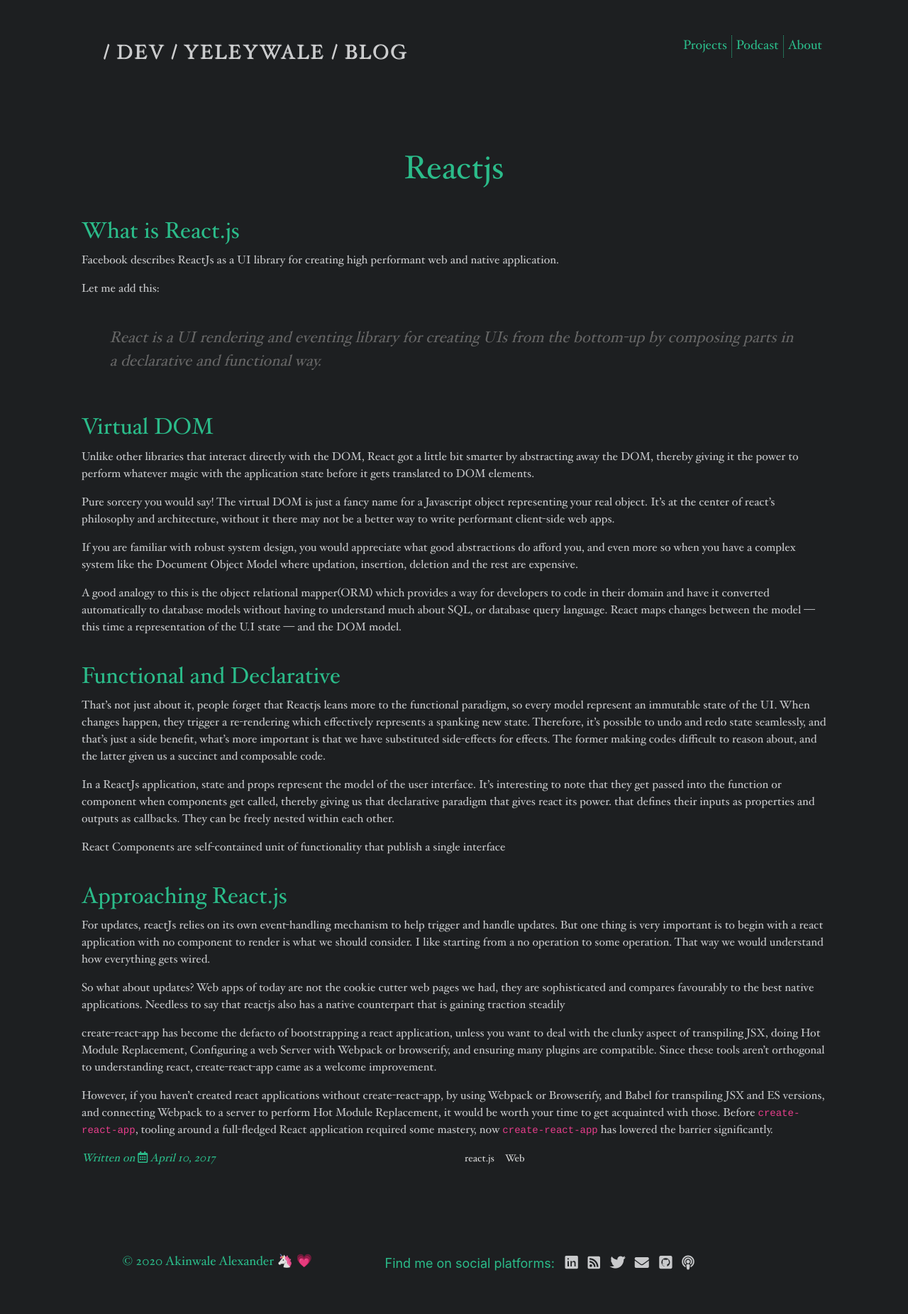
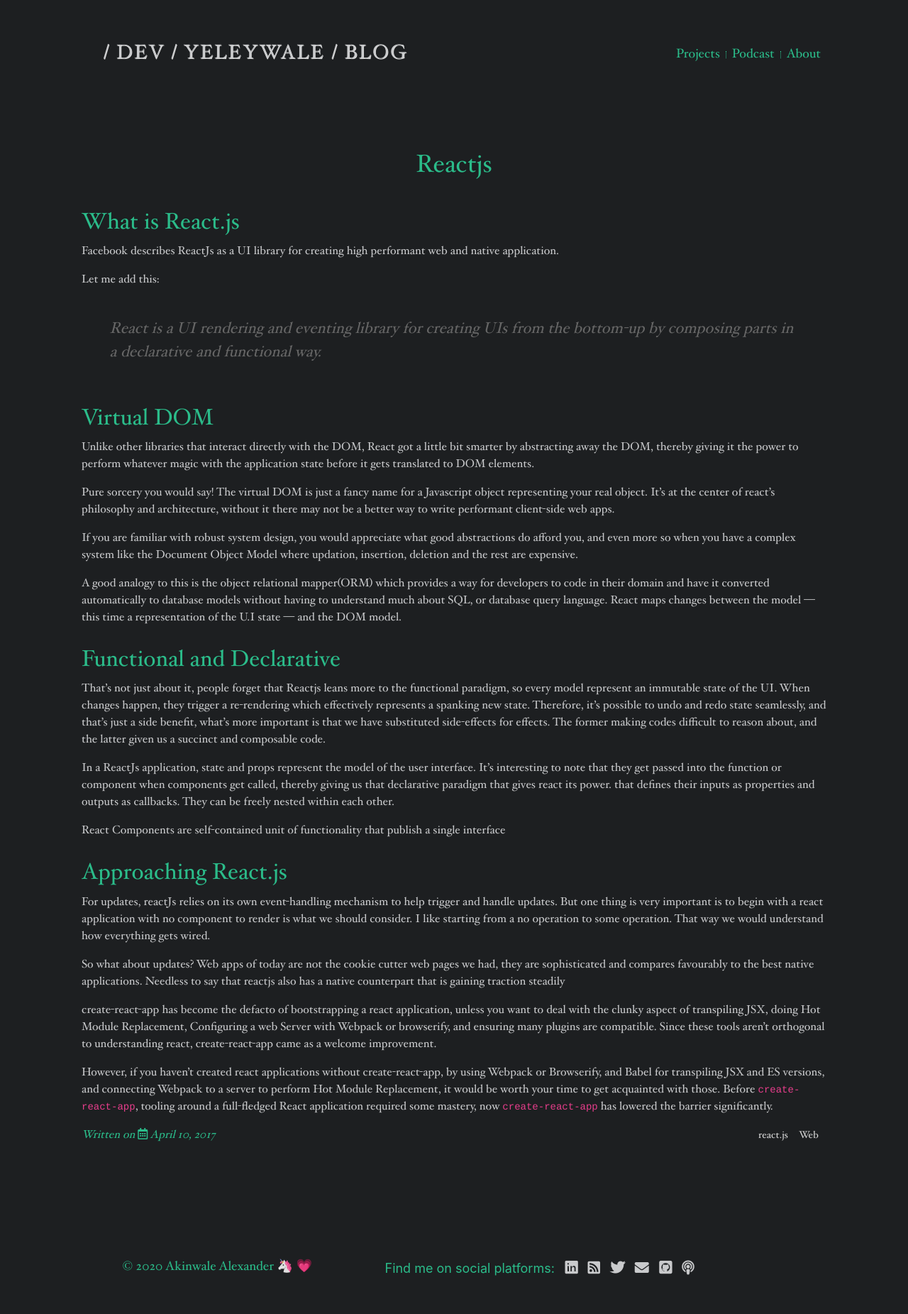
Before and after one commit to yeleywale/yeleywale.github.io, a Jekyll site: the page built from _posts/2017-4-10-Get Started with ReactJs.md, in a window 1280 px wide. Shown: the whole page at 71% size. Built offline with Jekyll 4.4.1, drawn with Linux system fonts in a browser that asks for light colours; nearby versions of some CDN libraries.

Commit message:
Add a Js file with the first dom scripting for adjusting the scrollbar
Improve the theme for better usability

```diff
--- a/_sass/_highlights.scss
+++ b/_sass/_highlights.scss
@@ -1,7 +1,7 @@
 
 pre.highlight {
   background-color: #343a40;
-  padding: 7px 7px 7px 10px;
+  padding: 14px 7px 14px 20px;
   // -moz-box-shadow: 3px 3px rgba(0,0,0,0.1);
   // -webkit-box-shadow: 3px 3px rgba(0,0,0,0.1);
   // box-shadow: 3px 3px rgba(0,0,0,0.1);~
--- a/script.js
+++ b/script.js
@@ -1,14 +1,12 @@
 
-function toggleScroll() {
-    const hilite = document.getElementsByClassName('highlight');
+const hilite = document.querySelectorAll('pre.highlight');
+console.log(hilite)
 
-    for (let index = 0; index < hilite.length; index++) {
-        console.log(hilite[index])
-        const element = hilite[index];
-        if(element.height > 100) {
-            element.style.scrollY = "scroll";
-        }
+hilite.forEach(element => {
+    if (element.getBoundingClientRect().height >= 300) {
+        element.style.cssText = "height: 300px";
+        element.style.overflowY = "scroll";
+    } else {
+        element.style.overflowY = "noscroll"
     }
-}
-
-toggleScroll();
+});
--- a/style.scss
+++ b/style.scss
@@ -210,7 +210,8 @@
   }
 }
 
-.tags {
+span.tags {
+  float: right;
   margin: 0px auto 40px auto;
   text-align: center;
   div {
@@ -226,6 +227,33 @@
     color: $highlight;
     font-size: 14px;
     color: gainsboro;
+    &:hover {
+      text-decoration: none;
+      color: $textColor;
+    }
+  }
+}
+
+div.tags {
+  margin: 0px auto 40px auto;
+  text-align: center;
+
+  div {
+    margin-bottom: 16px;
+
+    span {
+      color: $textColor;
+      padding: 5px 15px 5px 15px;
+      font-style: italic;
+    }
+  }
+
+  a {
+    padding: 6px;
+    color: $textColor;
+    font-size: 14px;
+    color: $textColor;
+
     &:hover {
       text-decoration: none;
       color: $textColor;
@@ -279,13 +307,16 @@
   }
 }
 
-.navb a {
+.navb {
+  margin-top: 22px;
+   a {
      float: right;
-  padding: 2px 6px 2px 6px;
-
+     padding: 2px 8px 2px 8px;
+     line-height: 6px;
      color: $highlight;
      font-family: $Hoefler;
      border-left: 1px dotted $highlight;
+
      &:hover {
        color: $textColor;
      }
@@ -294,6 +325,8 @@
        border-left: none;
      }
    }
+}
+
 
 //
 // .main
@@ -418,12 +451,12 @@
     color: $highlight;
     margin-bottom: 40px;
     text-align: center;
-    font-size: 46px;
+    font-size: 35px;
   }
   .entry {
     h2 {
       color: $highlight;
-      margin-top: 40px;
+      margin-top: 30px;
     }
     color: $textColor;
   }
```
Lines whose indentation alone changed are shown as unchanged.
